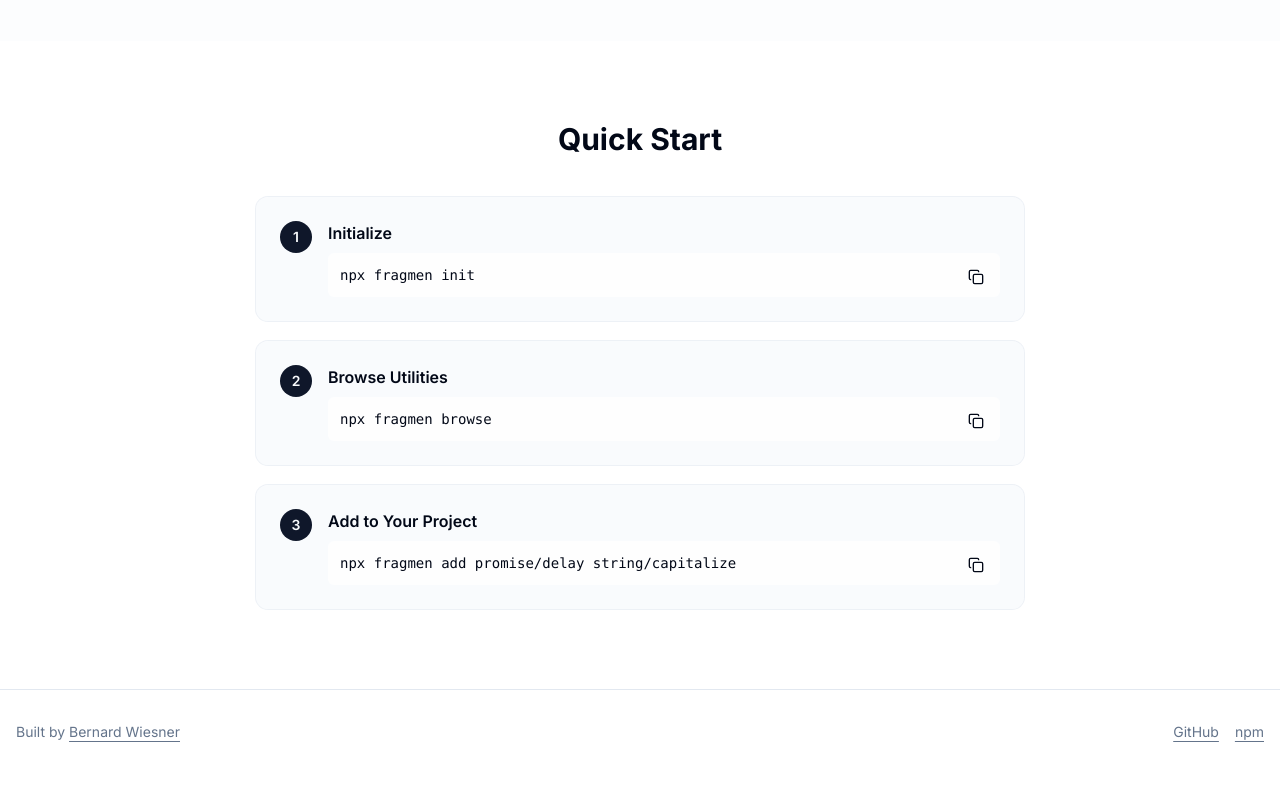
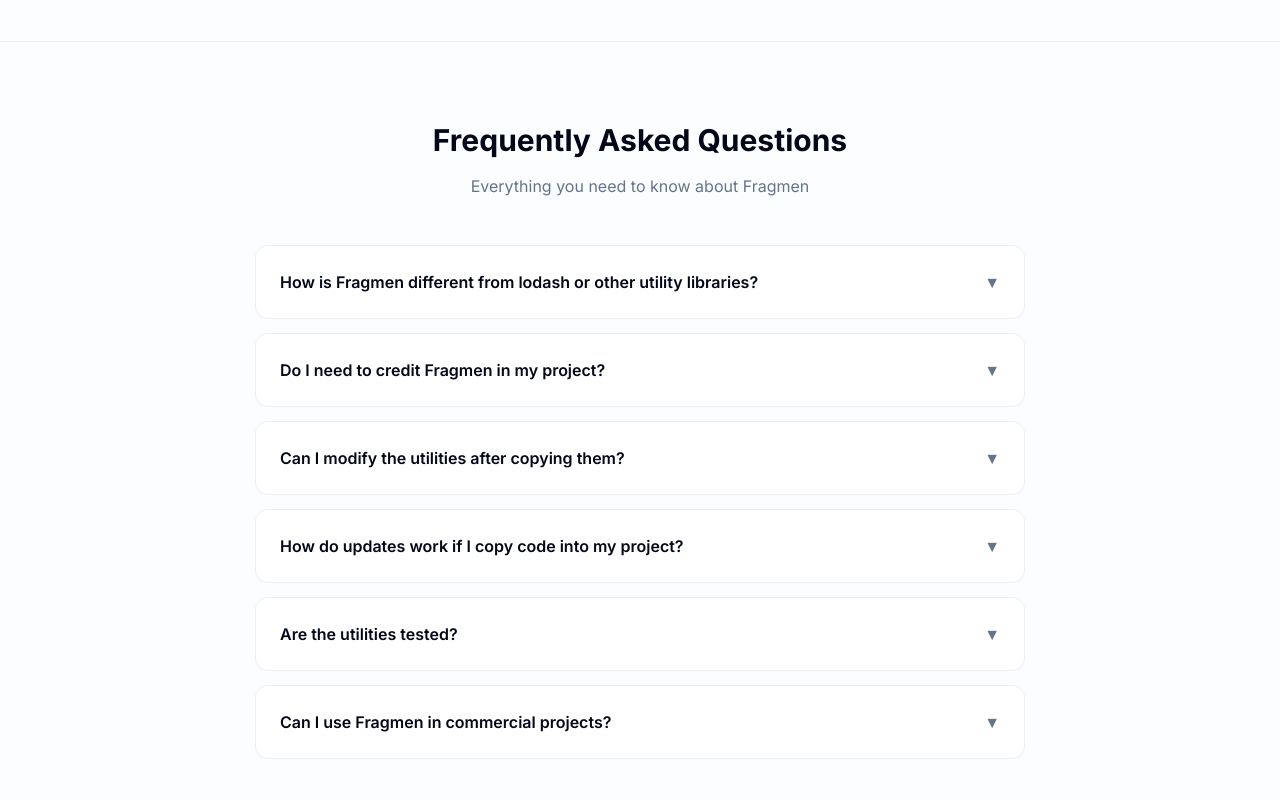
Before and after one commit to wiesnerbernard/fragmen, a Next.js app in the folder apps/web/: page / in a window 1280 px wide. Shown: the part 3260-4060 px from the top of the page. Before the commit the page ends 4034 px from the top, so only its background shows below. Built offline with nearby package versions, Linux system fonts and the light colour scheme.

Commit message:
Add FAQ section with common questions
Includes 6 expandable FAQ items covering differences from lodash, licensing, modifications, updates, testing, and commercial use.

```diff
--- a/apps/web/app/page.tsx
+++ b/apps/web/app/page.tsx
@@ -462,6 +462,80 @@
         </div>
       </section>
 
+      {/* FAQ Section */}
+      <section className="border-t border-border/60 bg-secondary/20">
+        <div className="container mx-auto px-6 py-20">
+          <div className="mx-auto max-w-3xl">
+            <h2 className="text-3xl font-bold mb-4 text-center">Frequently Asked Questions</h2>
+            <p className="text-center text-muted-foreground mb-12">
+              Everything you need to know about Fragmen
+            </p>
+
+            <div className="space-y-4">
+              <details className="group rounded-xl bg-background p-6 ring-1 ring-border/60">
+                <summary className="cursor-pointer font-semibold text-base list-none flex items-center justify-between">
+                  How is Fragmen different from lodash or other utility libraries?
+                  <span className="text-muted-foreground group-open:rotate-180 transition-transform">▼</span>
+                </summary>
+                <p className="mt-4 text-sm text-muted-foreground leading-relaxed">
+                  Unlike traditional npm packages, Fragmen copies utilities directly into your codebase. This means you own the code completely, can modify it freely, and don&apos;t add dependencies to your project. Each utility is self-contained with no external dependencies.
+                </p>
+              </details>
+
+              <details className="group rounded-xl bg-background p-6 ring-1 ring-border/60">
+                <summary className="cursor-pointer font-semibold text-base list-none flex items-center justify-between">
+                  Do I need to credit Fragmen in my project?
+                  <span className="text-muted-foreground group-open:rotate-180 transition-transform">▼</span>
+                </summary>
+                <p className="mt-4 text-sm text-muted-foreground leading-relaxed">
+                  No attribution required! Fragmen is MIT licensed. Once you copy a utility, it&apos;s yours to use, modify, and distribute however you like. We only ask that you keep the MIT license notice in the code.
+                </p>
+              </details>
+
+              <details className="group rounded-xl bg-background p-6 ring-1 ring-border/60">
+                <summary className="cursor-pointer font-semibold text-base list-none flex items-center justify-between">
+                  Can I modify the utilities after copying them?
+                  <span className="text-muted-foreground group-open:rotate-180 transition-transform">▼</span>
+                </summary>
+                <p className="mt-4 text-sm text-muted-foreground leading-relaxed">
+                  Absolutely! That&apos;s the whole point. The code is now part of your project. Adapt it to your specific needs, add features, optimize for your use case, or learn from it. You have complete freedom.
+                </p>
+              </details>
+
+              <details className="group rounded-xl bg-background p-6 ring-1 ring-border/60">
+                <summary className="cursor-pointer font-semibold text-base list-none flex items-center justify-between">
+                  How do updates work if I copy code into my project?
+                  <span className="text-muted-foreground group-open:rotate-180 transition-transform">▼</span>
+                </summary>
+                <p className="mt-4 text-sm text-muted-foreground leading-relaxed">
+                  Since the code lives in your project, updates are manual. You can check the registry for improvements and copy new versions when needed. This gives you control over when and what to update, avoiding breaking changes.
+                </p>
+              </details>
+
+              <details className="group rounded-xl bg-background p-6 ring-1 ring-border/60">
+                <summary className="cursor-pointer font-semibold text-base list-none flex items-center justify-between">
+                  Are the utilities tested?
+                  <span className="text-muted-foreground group-open:rotate-180 transition-transform">▼</span>
+                </summary>
+                <p className="mt-4 text-sm text-muted-foreground leading-relaxed">
+                  Yes! Every utility has comprehensive test coverage with multiple test cases. You can view the tests in the registry alongside the source code. Tests are written using Vitest.
+                </p>
+              </details>
+
+              <details className="group rounded-xl bg-background p-6 ring-1 ring-border/60">
+                <summary className="cursor-pointer font-semibold text-base list-none flex items-center justify-between">
+                  Can I use Fragmen in commercial projects?
+                  <span className="text-muted-foreground group-open:rotate-180 transition-transform">▼</span>
+                </summary>
+                <p className="mt-4 text-sm text-muted-foreground leading-relaxed">
+                  Yes! Fragmen is MIT licensed, which means you can use it freely in both personal and commercial projects without any restrictions or fees.
+                </p>
+              </details>
+            </div>
+          </div>
+        </div>
+      </section>
+
       {/* Quick Start Section */}
       <section className="container mx-auto px-6 py-20">
         <div className="mx-auto max-w-3xl">
```
